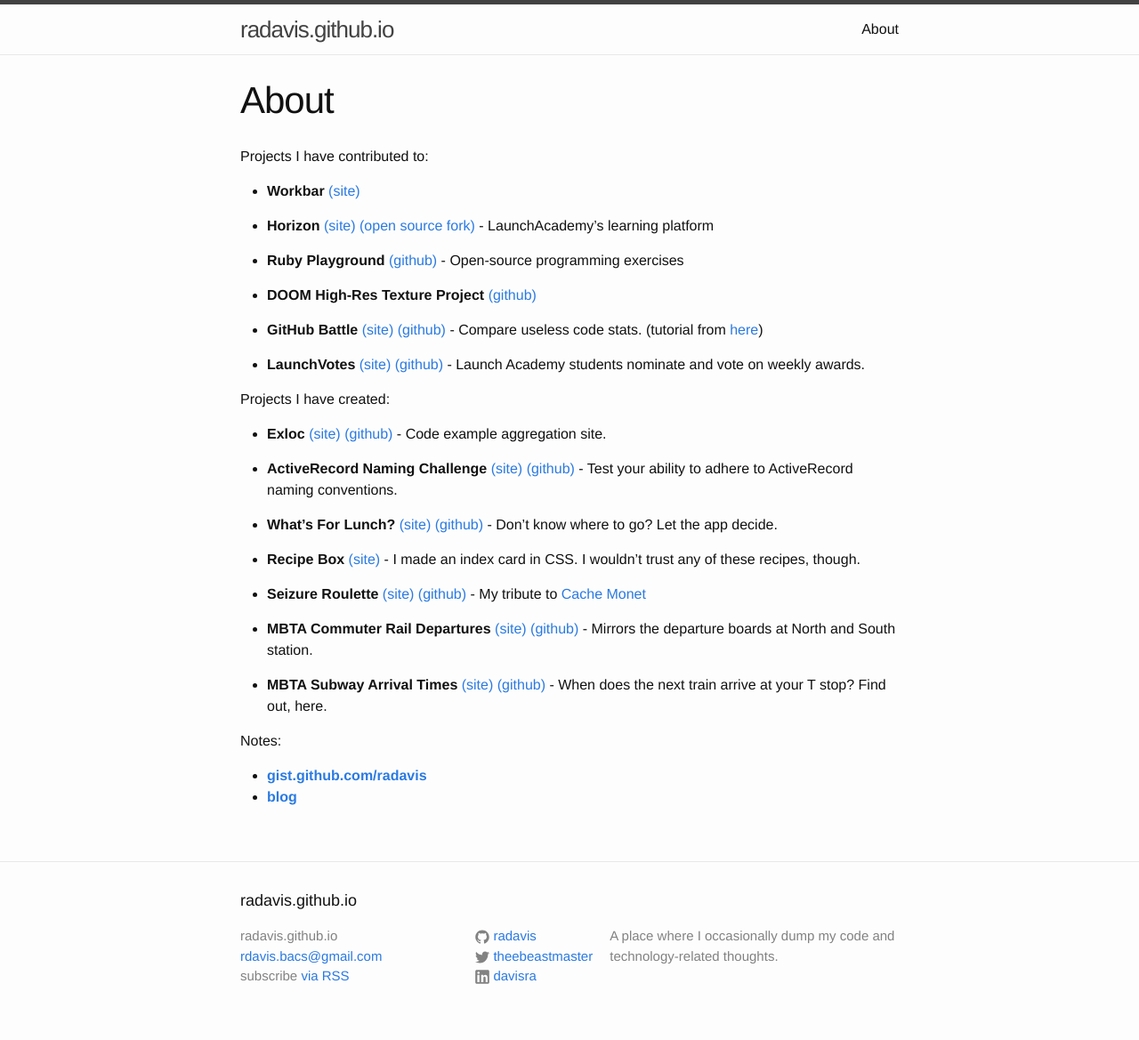
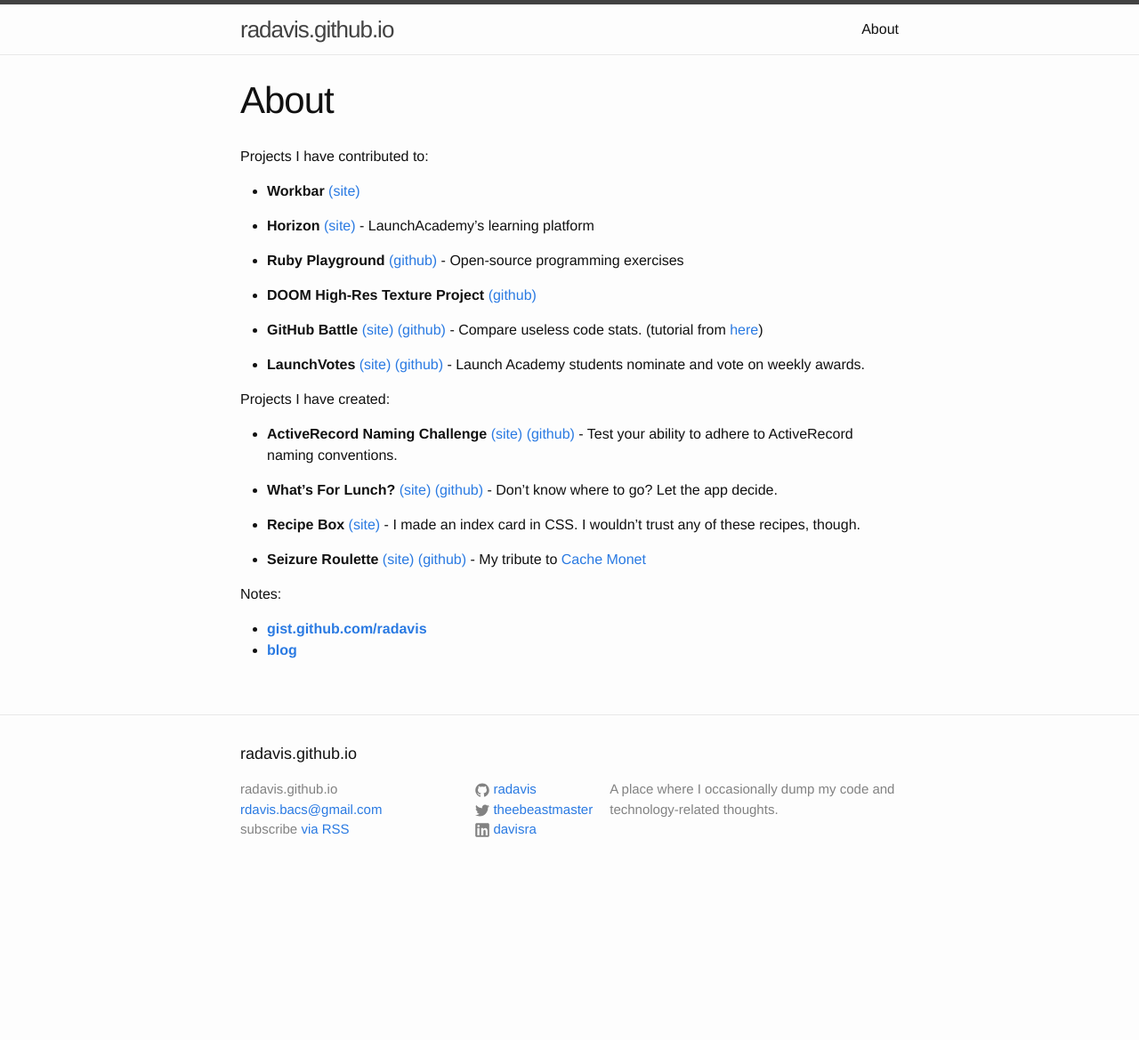
Before and after one commit to radavis/radavis.github.io, a Jekyll site: the page built from about.md, in a window 1280 px wide. Shown: the whole page at 89% size. Built offline with Jekyll 4.4.1, drawn with Linux system fonts in a browser that asks for light colours; after the commit the page ends 1004 px from its top, so only the background shows below that.

```diff
--- a/about.md
+++ b/about.md
@@ -11,7 +11,6 @@ Projects I have contributed to:
 
   * __Horizon__
   [(site)](http://learn.launchacademy.com/)
-  [(open source fork)](https://github.com/launchacademy/horizon)
   \- LaunchAcademy's learning platform
 
   * __Ruby Playground__
@@ -34,11 +33,6 @@ Projects I have contributed to:
 
 Projects I have created:
 
-  * __Exloc__
-  [(site)](https://exloc.io)
-  [(github)](https://github.com/exloc/app)
-  \- Code example aggregation site.
-
   * __ActiveRecord Naming Challenge__
   [(site)](http://ar-naming.herokuapp.com/)
   [(github)](https://github.com/launchacademy/ar-naming/)
@@ -58,16 +52,6 @@ Projects I have created:
   [(github)](https://github.com/radavis/gif_monet)
   \- My tribute to [Cache Monet](http://www.cachemonet.com/)
 
-  * __MBTA Commuter Rail Departures__
-  [(site)](http://mbta-cr.herokuapp.com/)
-  [(github)](https://github.com/radavis/mbta-cr)
-  \- Mirrors the departure boards at North and South station.
-
-  * __MBTA Subway Arrival Times__
-  [(site)](http://mbta-subway.herokuapp.com/)
-  [(github)](https://github.com/radavis/mbta-subway)
-  \- When does the next train arrive at your T stop? Find out, here.
-
 
 Notes:
 
```
Also changed, not shown: _posts/2018-09-21-logging-in-rails.md (added, +63 -0 lines).
